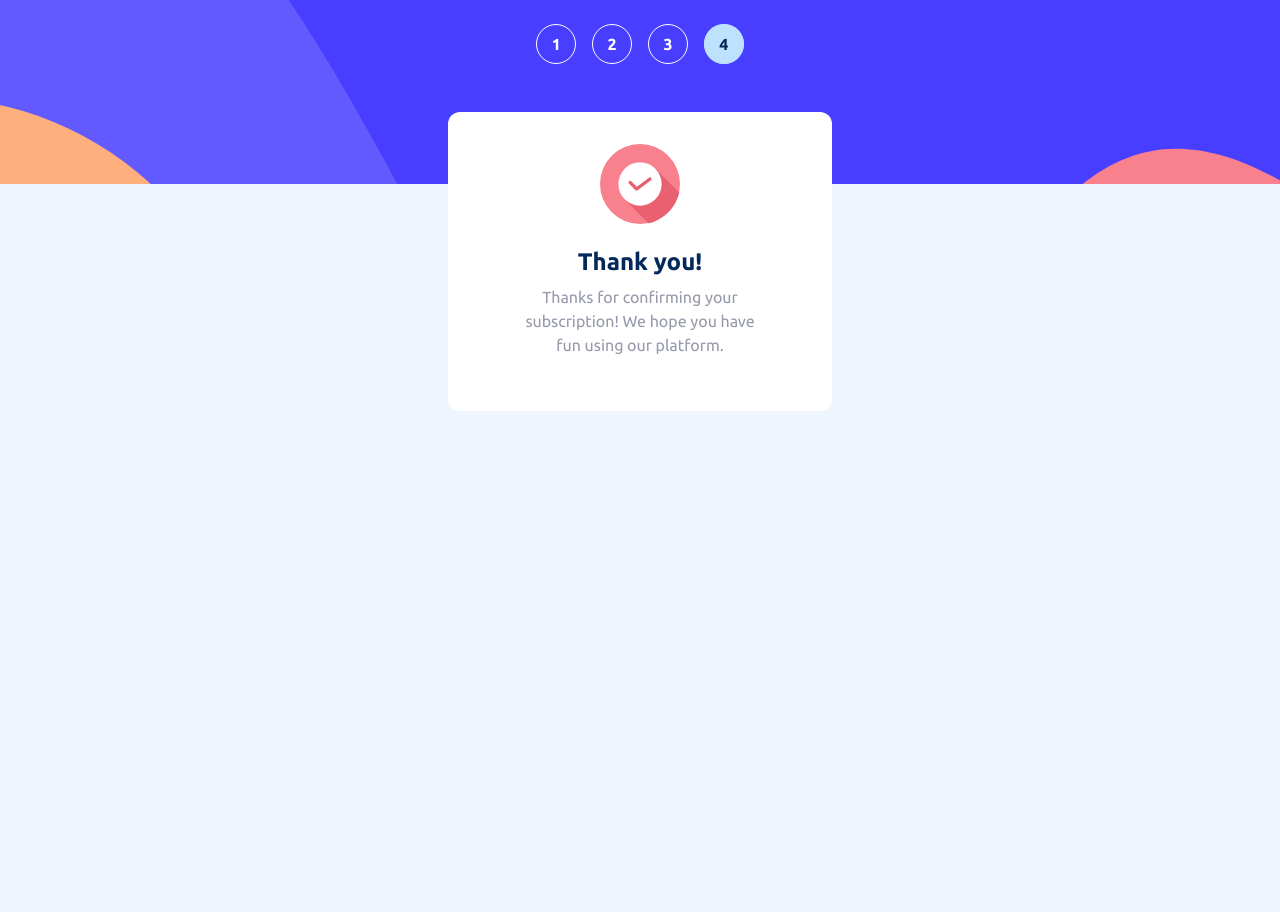
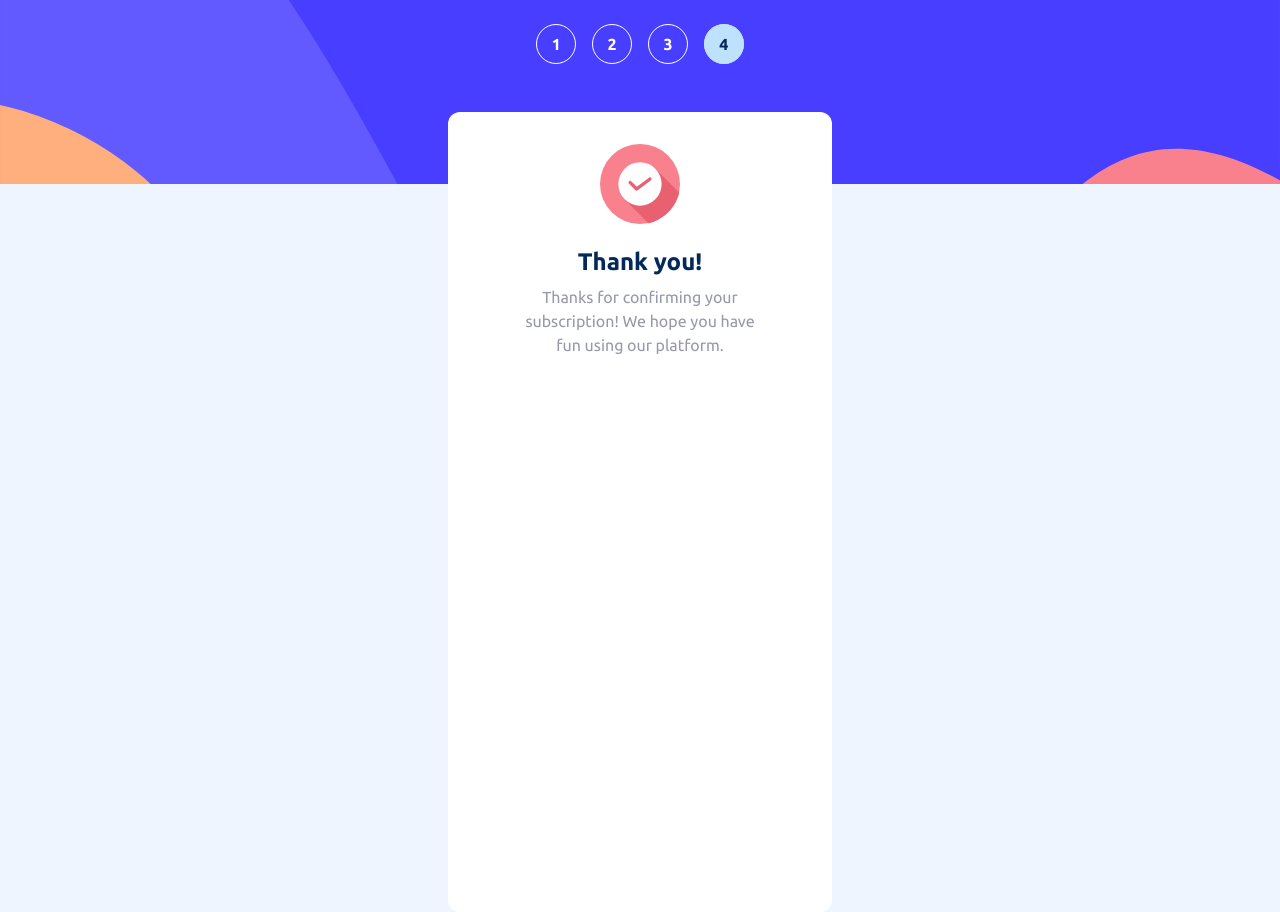
Before and after one commit to david19589/multi-step-form, a React (Vite) app: page /finish in a window 1280 px wide. Before the commit the page ends 800 px from the top, so only its background shows below. Built offline with nearby package versions, Linux system fonts and the light colour scheme.

Commit message:
added code to reset steps in 'finishing-up' and added style in 'finish'

```diff
--- a/src/Components/finish/index.tsx
+++ b/src/Components/finish/index.tsx
@@ -4,7 +4,7 @@ import CheckSvg from "/src/assets/icon-thank-you.svg";
 
 function Finish() {
   return (
-    <div className="lg:items-center flex justify-center">
+    <div className="lg:items-center min-h-[100vh] flex justify-center">
       <div className="lg:translate-y-0 lg:p-[1rem] lg:flex lg:justify-between lg:max-w-[60rem] lg:h-[38rem] px-[1.5rem] py-[2rem] mx-[1rem] bg-[#FFF] rounded-xl w-full max-w-[24rem] translate-y-[7rem]">
         <div className="lg:flex hidden">
           <Header />
--- a/src/Components/finishing-up/index.tsx
+++ b/src/Components/finishing-up/index.tsx
@@ -5,6 +5,7 @@ import { motion } from "framer-motion";
 
 function FinishingUp(props: {
   isToggled: boolean;
+  setIsToggled: (status: boolean) => void;
   selectedPlan: number;
   setSelectedPlan: (status: number) => void;
   onlineService: boolean;
@@ -18,6 +19,11 @@ function FinishingUp(props: {
 
   const onSubmit = () => {
     localStorage.removeItem("formData");
+    props.setIsToggled(false);
+    props.setSelectedPlan(1);
+    props.setOnlineService(false);
+    props.setLargerStorage(false);
+    props.setCustomizableProfile(false);
     navigate("/finish");
   };
 
--- a/src/Components/routes.tsx
+++ b/src/Components/routes.tsx
@@ -46,6 +46,7 @@ function PageRoutes() {
         element={
           <FinishingUp
             isToggled={isToggled}
+            setIsToggled={setIsToggled}
             selectedPlan={selectedPlan}
             setSelectedPlan={setSelectedPlan}
             onlineService={onlineService}
```
